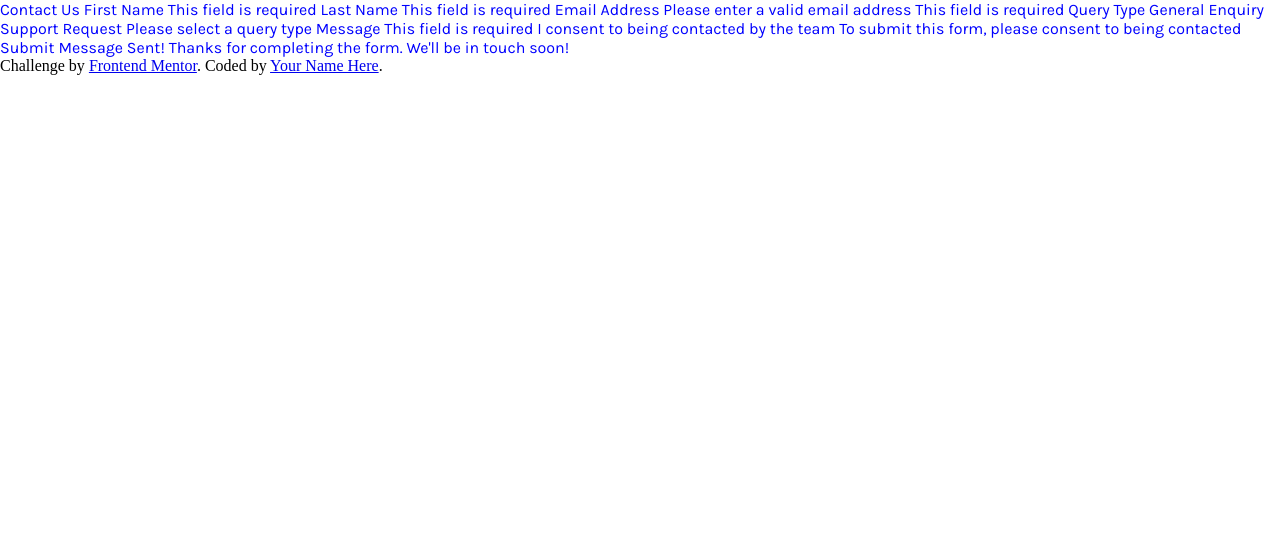
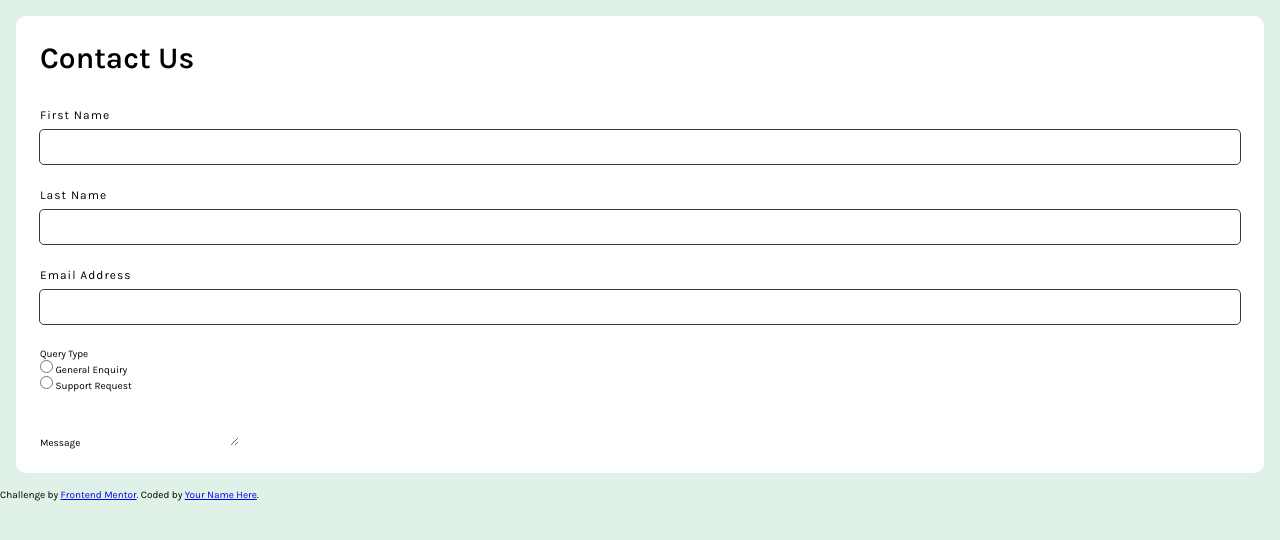
Before and after one commit to jakegodsall/fm-contact-form, a website: page src/index.html in a window 1280 px wide. Drawn offline with Linux system fonts and the light colour scheme.

Commit message:
added basic html structure with styling for input:text

```diff
--- a/src/index.html
+++ b/src/index.html
@@ -15,14 +15,56 @@
     <link rel="stylesheet" href="./styles/main.css" />
   </head>
   <body>
-    <p>
-      Contact Us First Name This field is required Last Name This field is
-      required Email Address Please enter a valid email address This field is
-      required Query Type General Enquiry Support Request Please select a query
-      type Message This field is required I consent to being contacted by the
-      team To submit this form, please consent to being contacted Submit Message
-      Sent! Thanks for completing the form. We'll be in touch soon!
-    </p>
+    <form class="form" action="" method="POST" enctype="application/json">
+      <h1 class="form__title">Contact Us</h1>
+      <div class="formInput">
+        <label class="formInput__label" for="firstName">First Name</label>
+        <input
+          class="formInput__input"
+          type="text"
+          name="firstName"
+          id="firstName"
+        />
+      </div>
+      <div class="formInput">
+        <label class="formInput__label" for="firstName">Last Name</label>
+        <input
+          class="formInput__input"
+          type="text"
+          name="lastName"
+          id="lastName"
+        />
+      </div>
+      <div class="formInput">
+        <label class="formInput__label" for="firstName">Email Address</label>
+        <input class="formInput__input" type="email" name="email" id="email" />
+      </div>
+      <div class="formInput">
+        <legend class="form__inputLegend" for="firstName">Query Type</legend>
+        <div>
+          <input
+            type="radio"
+            name="queryType"
+            value="generalEnquiry"
+            id="generalEnquiry"
+          />
+          <label for="generalEnquiry">General Enquiry</label>
+        </div>
+        <div>
+          <input
+            type="radio"
+            name="queryType"
+            value="supportRequest"
+            id="supportRequest"
+          />
+          <label for="supportRequest">Support Request</label>
+        </div>
+      </div>
+      <div>
+        <label for="message">Message</label>
+        <textarea name="message" id="message"></textarea>
+      </div>
+    </form>
 
     <div class="attribution">
       Challenge by
--- /dev/null
+++ b/src/styles/base/_base.scss
@@ -0,0 +1,3 @@
+body {
+  background-color: var(--light-green);
+}
--- /dev/null
+++ b/src/styles/base/_colors.scss
@@ -0,0 +1,5 @@
+:root {
+  --light-green: #e0f1e8;
+  --dark-green: #0c7d69;
+  --dark-grey: #2a4144;
+}
--- a/src/styles/base/_reset.scss
+++ b/src/styles/base/_reset.scss
@@ -7,6 +7,10 @@
   border: 0;
 }
 
+html {
+  font-size: 62.5%;
+}
+
 ol,
 ul {
   list-style: none;
--- a/src/styles/base/_typography.scss
+++ b/src/styles/base/_typography.scss
@@ -1,12 +1,6 @@
 @import url("https://fonts.googleapis.com/css2?family=Karla:ital,wght@0,200..800;1,200..800&display=swap");
 
-h1,
-h2,
-h3,
-h4,
-h5,
-h6,
-p {
+* {
   font-family: "Karla", sans-serif;
   font-optical-sizing: auto;
   font-weight: 400;
--- a/src/styles/layout/_contact-form.scss
+++ b/src/styles/layout/_contact-form.scss
@@ -0,0 +1,34 @@
+.form {
+  background-color: #fff;
+  padding: 2.4rem;
+  border-radius: 1rem;
+  margin: 1.6rem;
+
+  &__title {
+    font-size: 3rem;
+    font-weight: 600;
+    margin-bottom: 3.2rem;
+  }
+}
+
+.formInput {
+  display: flex;
+  flex-direction: column;
+  margin-bottom: 2.4rem;
+
+  &__label {
+    font-size: 1.2rem;
+    font-weight: 400;
+    letter-spacing: 0.1rem;
+    margin-bottom: 0.8rem;
+  }
+
+  &__input {
+    font-size: 1.2rem;
+    font-weight: 40;
+    letter-spacing: 0.1rem;
+    outline: 0.1rem solid var(--dark-grey);
+    padding: 1rem 1.6rem;
+    border-radius: 0.4rem;
+  }
+}
--- a/src/styles/main.scss
+++ b/src/styles/main.scss
@@ -1,4 +1,6 @@
 // Import base styles
+@import "base/colors";
+@import "base/base";
 @import "base/reset";
 @import "base/typography";
 
```
Also changed, not shown: src/styles/main.css, 1 other file.
